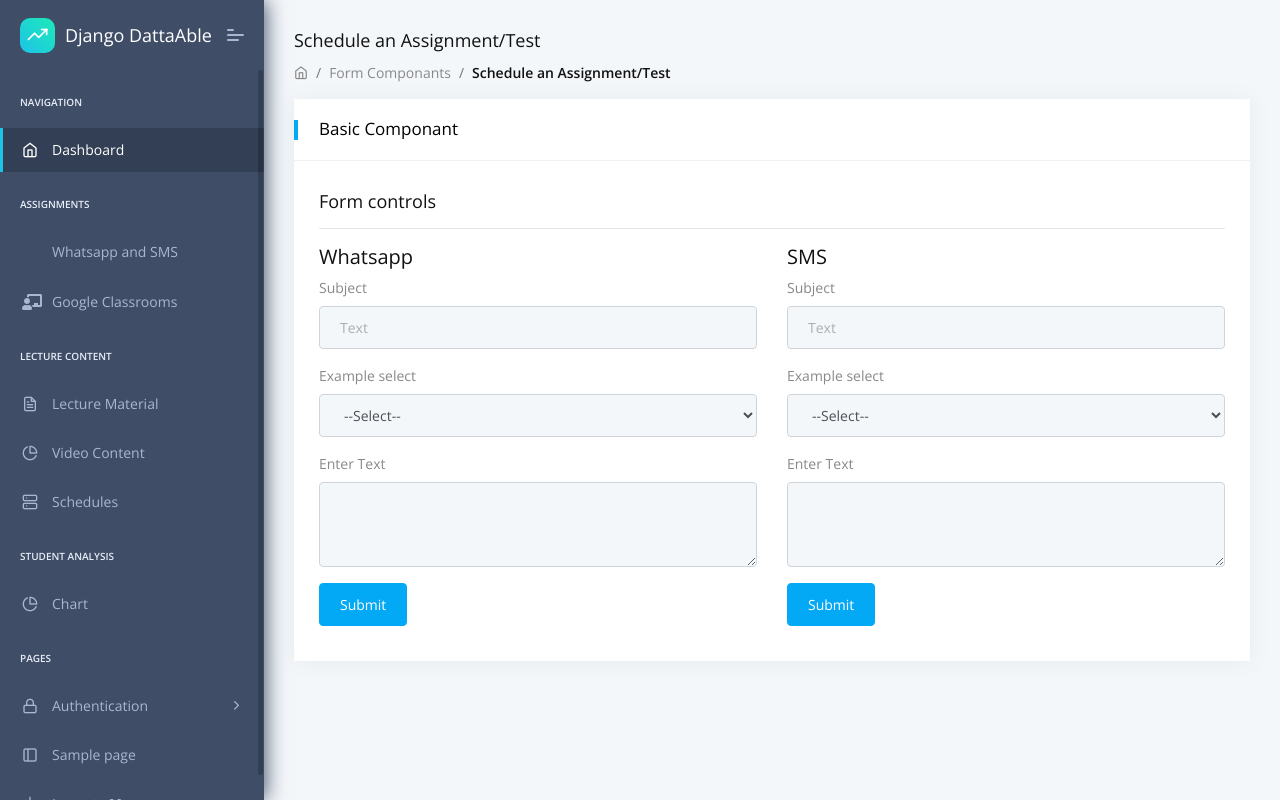
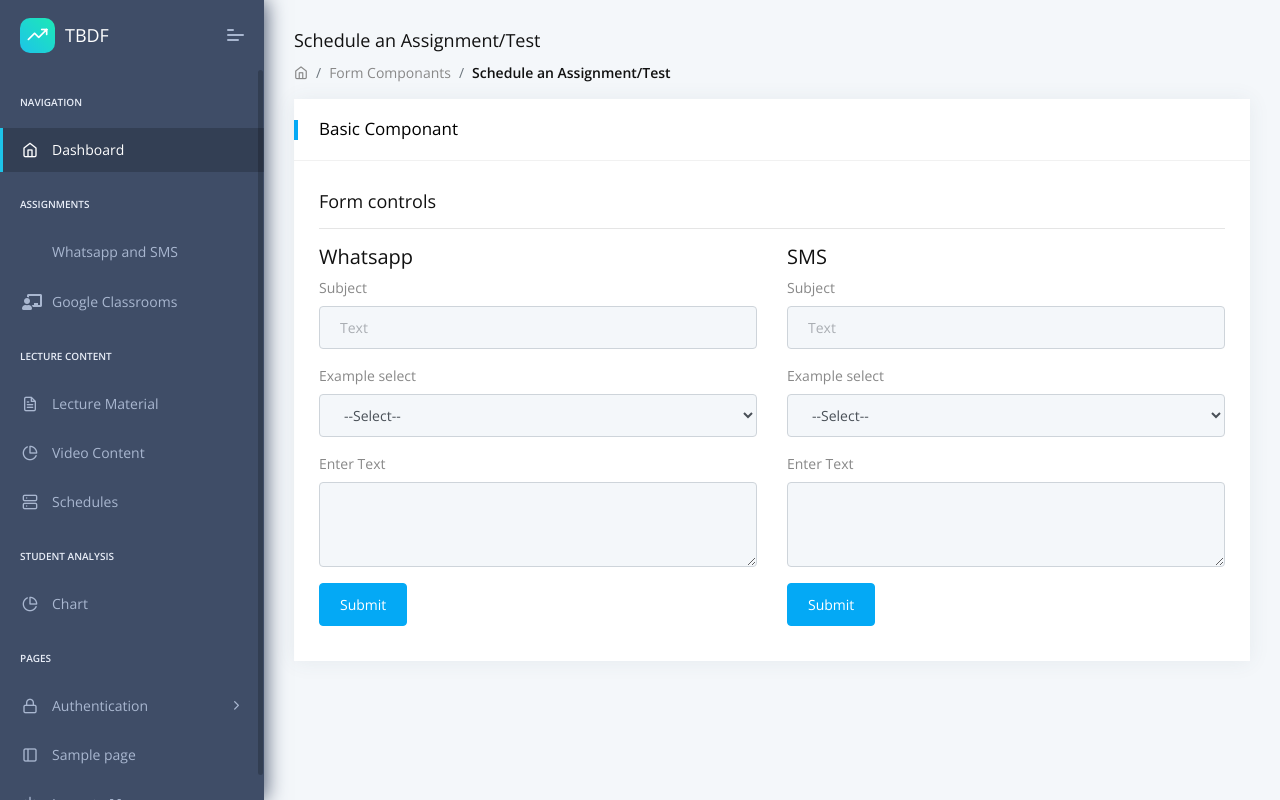
Before and after one commit to IndiaCFG3/team-28, a Django app: page /WAForm in a window 1280 px wide. Run offline with Django 3.2, Linux system fonts and the light colour scheme; some libraries are stand-ins or nearby versions.

Commit message:
Update navigation.html

```diff
--- a/core/templates/includes/navigation.html
+++ b/core/templates/includes/navigation.html
@@ -6,7 +6,7 @@
                     <div class="b-bg">
                         <i class="feather icon-trending-up"></i>
                     </div>
-                    <span class="b-title">Django DattaAble</span>
+                    <span class="b-title">TBDF</span>
                 </a>
                 <a class="mobile-menu" id="mobile-collapse" href="javascript:"><span></span></a>
             </div>
```
